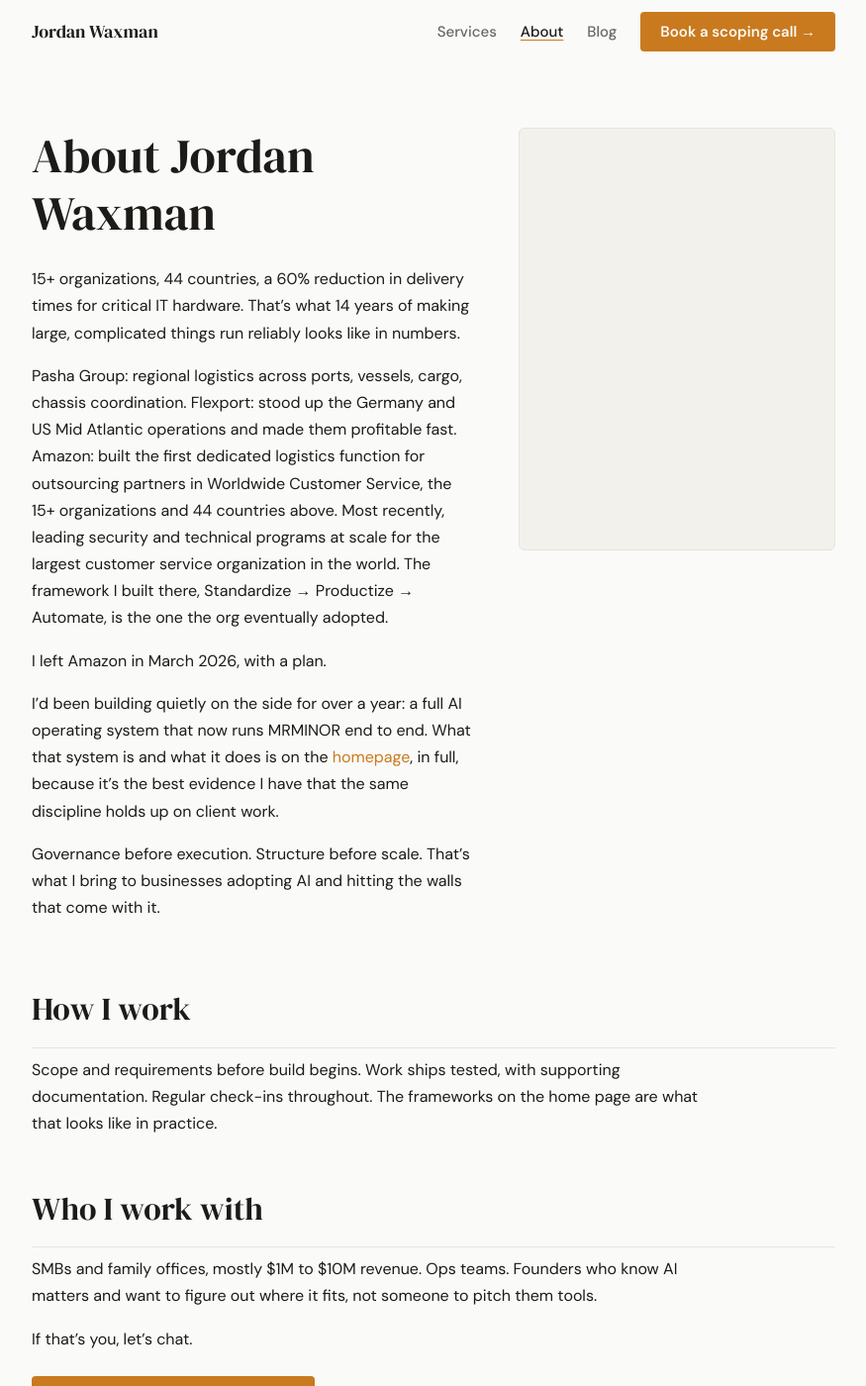
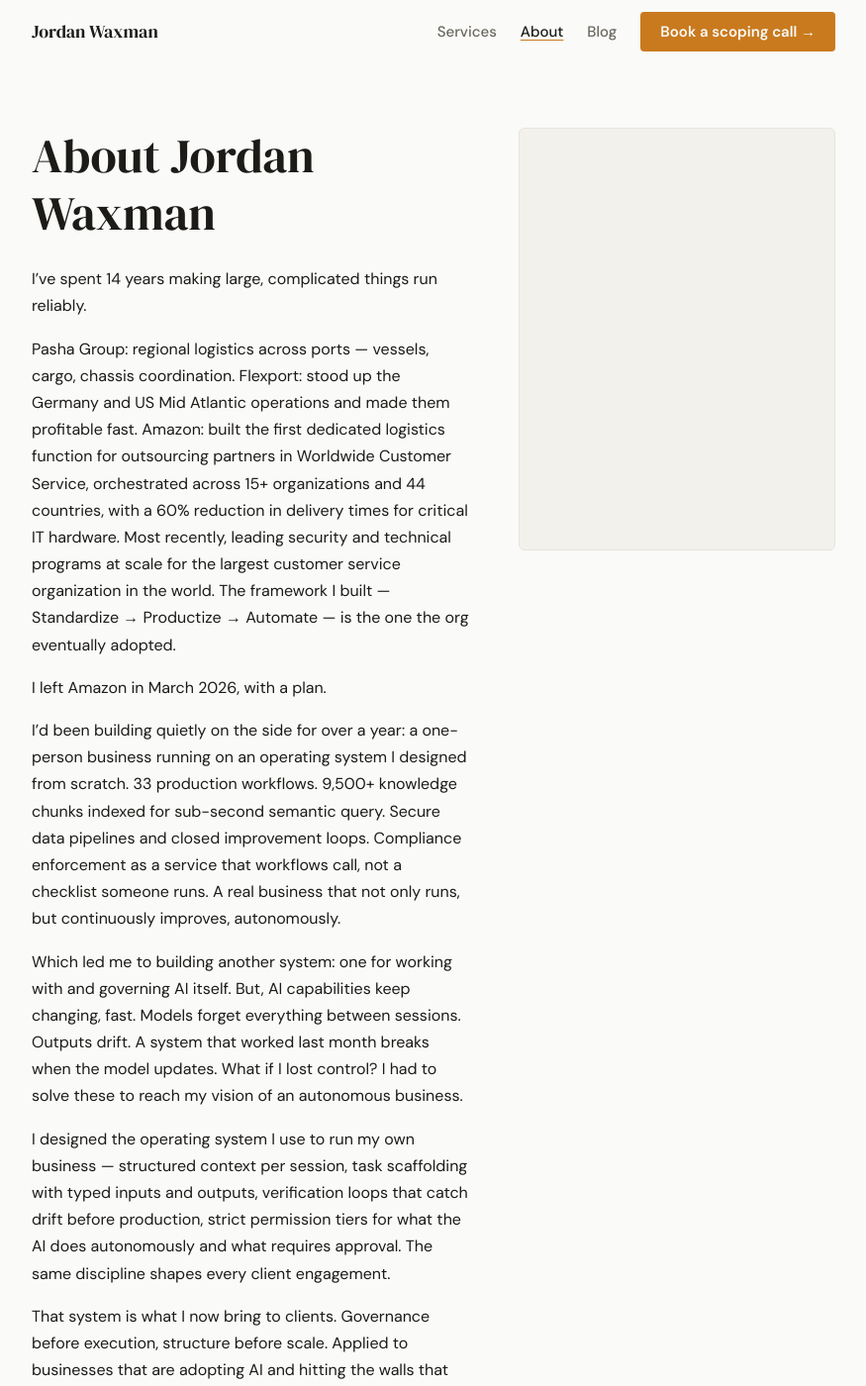
Before and after one commit to MrMinor-dev/mrminor-dev.github.io, a Jekyll site: the page built from about.md, in a window 1280 px wide and 1400 px high. Shown: the whole window at 99% size, without its empty margins (202-1077 px from the left). Built offline with Jekyll 4.4.1, drawn with Linux system fonts in a browser that asks for light colours; some of the changed text lies outside the part shown.

Commit message:
Revert about.md to pre-rebuild content
Completes the S941 rebuild revert started in 2ac8f12. Staged directly
via the pre-rebuild blob since the working-tree copy was held by a
local file lock (Google Drive Desktop sync) that blocked normal
checkout/write operations. Content matches 71b953e:about.md exactly.

Co-Authored-By: Claude Sonnet 5 <noreply@anthropic.com>

```diff
--- a/about.md
+++ b/about.md
@@ -10,23 +10,25 @@ description: 14 years making large, complicated things run reliably. Now buildin
     <div class="about-intro-grid">
       <div class="about-content">
         <h1>About Jordan Waxman</h1>
-        <p>15+ organizations, 44 countries, a 60% reduction in delivery times for critical IT hardware. That&rsquo;s what 14 years of making large, complicated things run reliably looks like in numbers.</p>
-        <p>Pasha Group: regional logistics across ports, vessels, cargo, chassis coordination. Flexport: stood up the Germany and US Mid Atlantic operations and made them profitable fast. Amazon: built the first dedicated logistics function for outsourcing partners in Worldwide Customer Service, the 15+ organizations and 44 countries above. Most recently, leading security and technical programs at scale for the largest customer service organization in the world. The framework I built there, Standardize &rarr; Productize &rarr; Automate, is the one the org eventually adopted.</p>
+        <p>I&rsquo;ve spent 14 years making large, complicated things run reliably.</p>
+        <p>Pasha Group: regional logistics across ports &mdash; vessels, cargo, chassis coordination. Flexport: stood up the Germany and US Mid Atlantic operations and made them profitable fast. Amazon: built the first dedicated logistics function for outsourcing partners in Worldwide Customer Service, orchestrated across 15+ organizations and 44 countries, with a 60% reduction in delivery times for critical IT hardware. Most recently, leading security and technical programs at scale for the largest customer service organization in the world. The framework I built &mdash; Standardize &rarr; Productize &rarr; Automate &mdash; is the one the org eventually adopted.</p>
         <p>I left Amazon in March 2026, with a plan.</p>
-        <p>I&rsquo;d been building quietly on the side for over a year: a full AI operating system that now runs MRMINOR end to end. What that system is and what it does is on the <a href="/#client-zero">homepage</a>, in full, because it&rsquo;s the best evidence I have that the same discipline holds up on client work.</p>
-        <p>Governance before execution. Structure before scale. That&rsquo;s what I bring to businesses adopting AI and hitting the walls that come with it.</p>
+        <p>I&rsquo;d been building quietly on the side for over a year: a one-person business running on an operating system I designed from scratch. 33 production workflows. 9,500+ knowledge chunks indexed for sub-second semantic query. Secure data pipelines and closed improvement loops. Compliance enforcement as a service that workflows call, not a checklist someone runs. A real business that not only runs, but continuously improves, autonomously.</p>
+        <p>Which led me to building another system: one for working with and governing AI itself. But, AI capabilities keep changing, fast. Models forget everything between sessions. Outputs drift. A system that worked last month breaks when the model updates. What if I lost control? I had to solve these to reach my vision of an autonomous business.</p>
+        <p>I designed the operating system I use to run my own business &mdash; structured context per session, task scaffolding with typed inputs and outputs, verification loops that catch drift before production, strict permission tiers for what the AI does autonomously and what requires approval. The same discipline shapes every client engagement.</p>
+        <p>That system is what I now bring to clients. Governance before execution, structure before scale. Applied to businesses that are adopting AI and hitting the walls that come with it.</p>
       </div>
       <div class="about-photo-placeholder" aria-label="Photo placeholder"></div>
     </div>
 
     <div class="about-section">
       <h2>How I work</h2>
-      <p>Scope and requirements before build begins. Work ships tested, with supporting documentation. Regular check-ins throughout. The frameworks on the home page are what that looks like in practice.</p>
+      <p>Scope and requirements before build begins. Work ships tested, with supporting documentation. Regular check-ins throughout. The four frameworks on the home page are what that looks like in practice.</p>
     </div>
 
     <div class="about-section">
       <h2>Who I work with</h2>
-      <p>SMBs and family offices, mostly $1M to $10M revenue. Ops teams. Founders who know AI matters and want to figure out where it fits, not someone to pitch them tools.</p>
+      <p>SMBs and family offices, mostly $1M&ndash;$10M revenue. Ops teams. Post-MVP startup founders who shipped fast and now need it to survive production. Operators who know AI matters and want to figure out where it fits &mdash; not someone to pitch them tools.</p>
       <p>If that&rsquo;s you, let&rsquo;s chat.</p>
       <a href="/contact" class="btn-primary" style="margin-top: 8px; display: inline-block;" target="_blank" rel="noopener">Book a 30-min scoping call &rarr;</a>
     </div>
```
